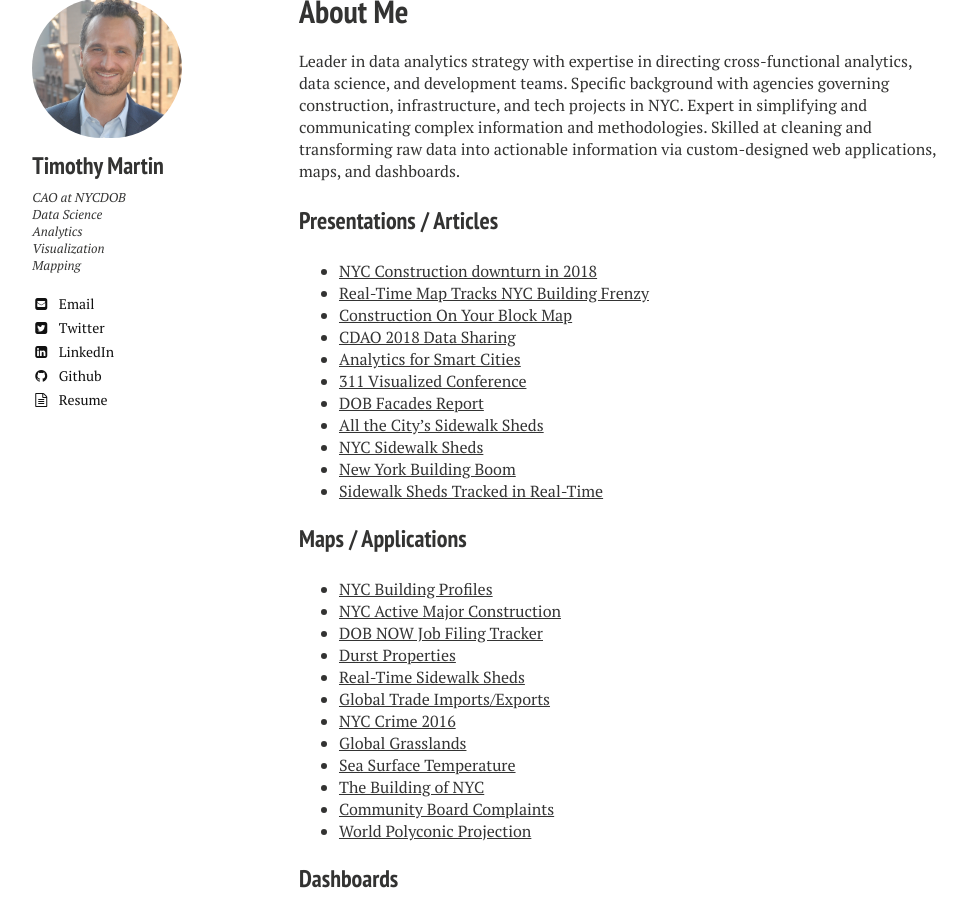
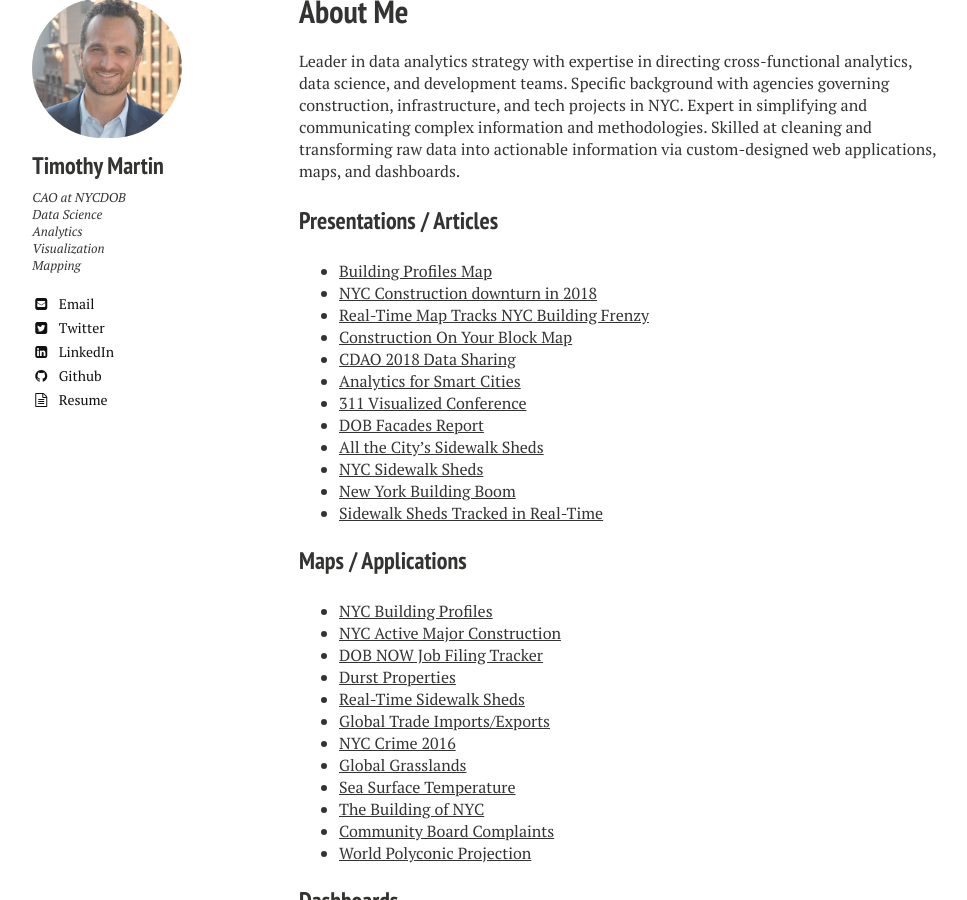
Before and after one commit to timothymartin76/timothymartin76.github.io, a Jekyll site: the page built from index.md, in a window 1280 px wide and 900 px high, scrolled down 404 px. Shown: the whole window, without its empty margins (21-988 px from the left). Built offline with Jekyll 4.4.1, drawn with Linux system fonts in a browser that asks for light colours; nearby versions of some CDN libraries; some of the changed lines change nothing that is shown.

Commit message:
Update index.md

```diff
--- a/index.md
+++ b/index.md
@@ -11,6 +11,7 @@
 Leader in data analytics strategy with expertise in directing cross-functional analytics, data science, and development teams. Specific background with agencies governing construction, infrastructure, and tech projects in NYC. Expert in simplifying and communicating complex information and methodologies. Skilled at cleaning and transforming raw data into actionable information via custom-designed web applications, maps, and dashboards.
 
 ### Presentations / Articles
+* <a href="https://therealdeal.com/2019/03/08/new-dob-maps-shows-all-building-violations-permits-issued-in-past-12-months" target="_blank">Building Profiles Map</a>
 * <a href="https://www.crainsnewyork.com/real-estate/end-era-construction-permits-declined-2018" target="_blank">NYC Construction downturn in 2018</a>
 * <a href="https://www.nytimes.com/2018/08/21/nyregion/construction-map-buildings-department.html?smtyp=cur&smid=tw-nytmetro" target="_blank">Real-Time Map Tracks NYC Building Frenzy</a>
 * <a href="http://gothamist.com/2018/08/22/new_real-time_construction_on_your.php" target="_blank">Construction On Your Block Map</a>
@@ -24,7 +25,7 @@
 * <a href="https://ny.curbed.com/2018/4/11/17226456/nyc-sidewalk-shed-map-real-time" target="_blank">Sidewalk Sheds Tracked in Real-Time</a>
 
 ### Maps / Applications
-* <a href="https://nycdob.github.io/DOB_Building_Profiles/" target="_blank">NYC Building Profiles</a>
+* <a href="https://www1.nyc.gov/assets/buildings/html/dob-building-profiles.html" target="_blank">NYC Building Profiles</a>
 * <a href="https://www1.nyc.gov/assets/buildings/html/nyc-active-major-construction.html" target="_blank">NYC Active Major Construction</a>
 * <a href="https://nycdob.github.io/DOB_NOW_Milestone_App/index_overview" target="_blank">DOB NOW Job Filing Tracker</a>
 * <a href="http://timothymartin76.github.io/MAPS/CartoVL/Durst" target="_blank">Durst Properties</a>
```
